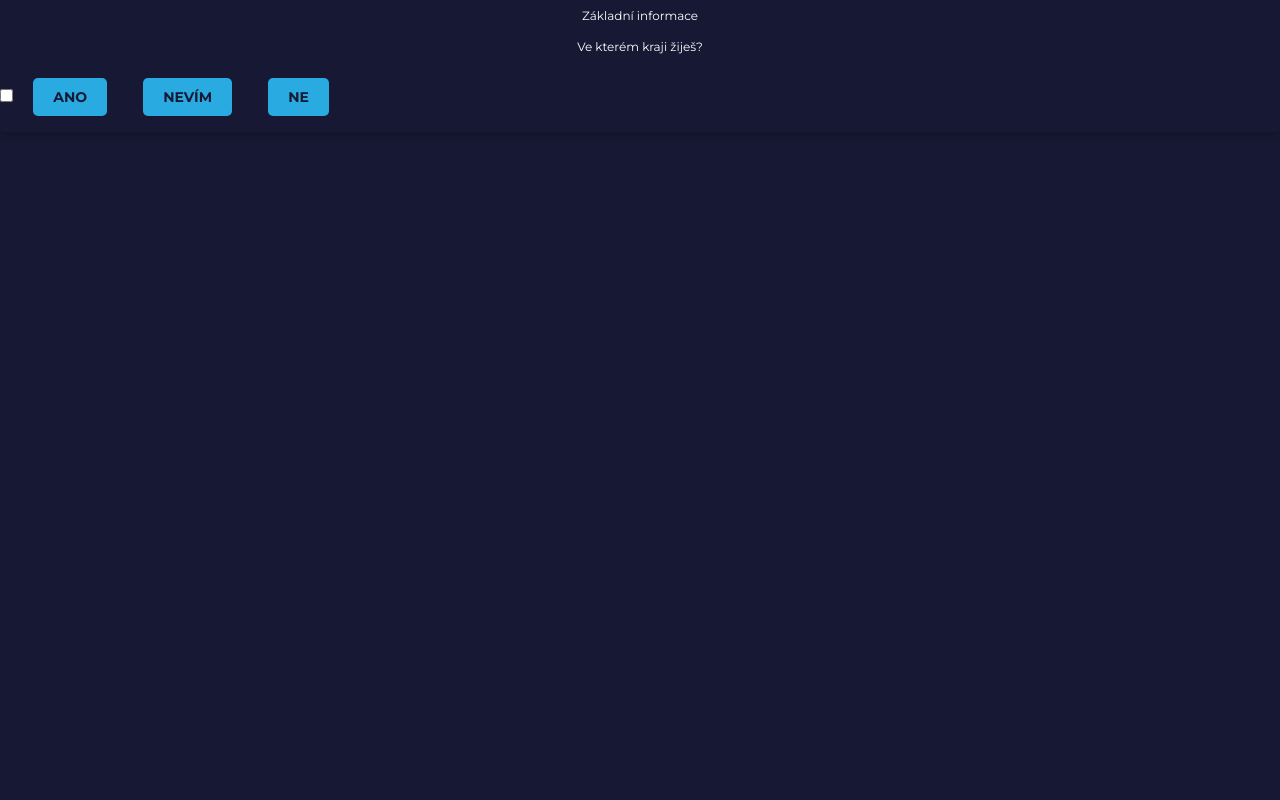
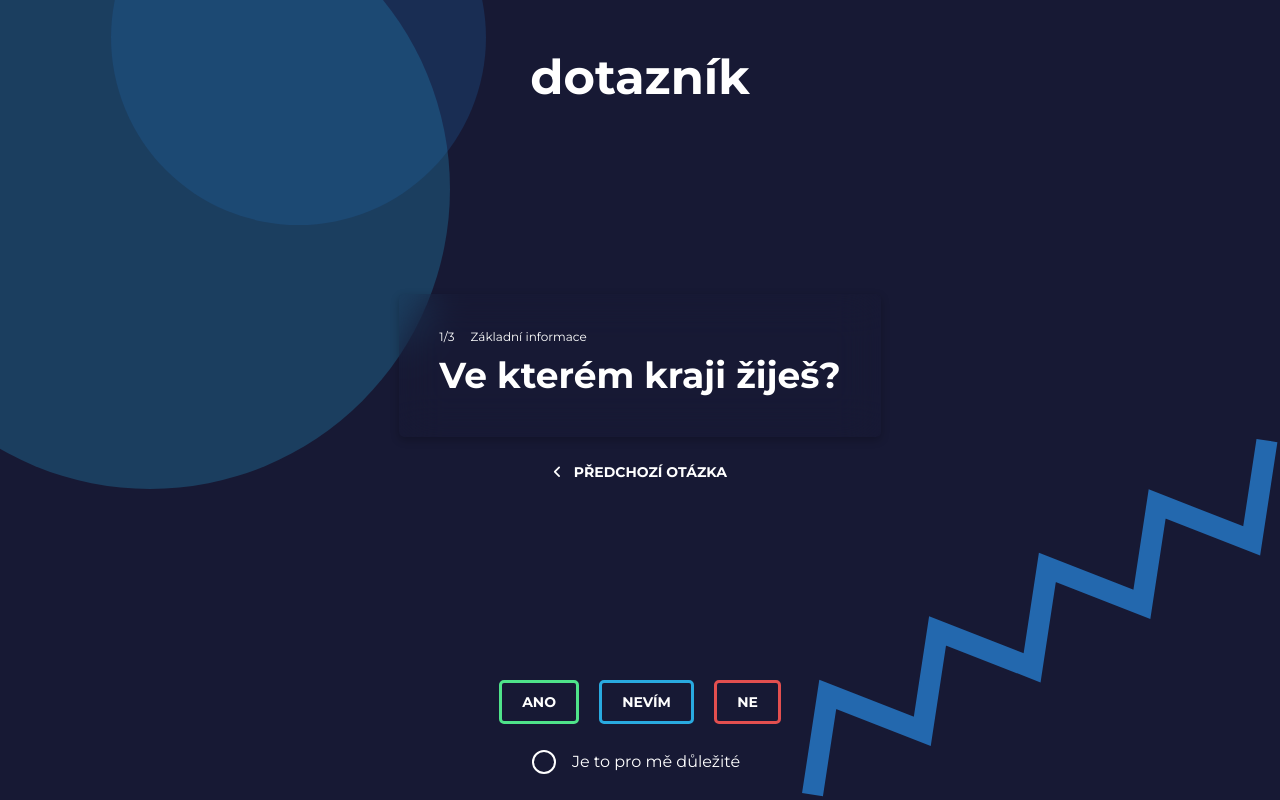
Before and after one commit to The-SDs/kampak, a SvelteKit app: page /questionnaire in a window 1280 px wide. Built offline with nearby package versions, Linux system fonts and the light colour scheme.

Commit message:
questionnaire styles

```diff
--- a/src/app.css
+++ b/src/app.css
@@ -24,7 +24,7 @@ body {
 }
 
 h1 {
-  font-size: 48px;
+  font-size: 36px;
   font-weight: 700;
   padding: 16px;
 }
@@ -49,6 +49,10 @@ button {
   transition: 100ms;
   margin: 16px;
   cursor: pointer;
+  font-weight: 700;
+}
+#question-text {
+  font-size: 36px;
   font-weight: 700;
 }
 
@@ -90,10 +94,16 @@ a {
   .background-element {
     width: 162px;
   }
+  #question-text {
+    font-size: 18px;
+  }
 }
 @media only screen and (min-width: 1201px) {
   h1 {
     font-size: 48px;
+  }
+  #question-text {
+    font-size: 36px;
   }
   h2 {
     font-size: 28px;
--- a/src/routes/+layout.svelte
+++ b/src/routes/+layout.svelte
@@ -1,5 +1,20 @@
 <script lang="ts">
-    import '../app.css';
+    import "../app.css";
 </script>
+<div id="page">
+<img class="background-element" src="/media/circles.svg" alt="" />
+<img class="background-element" id="spring-1" src="/media/spring.svg" alt="" />
+</div>
+<slot />
 
-<slot />
+<style>
+    .background-element {
+        position: absolute;
+        z-index: -1;
+    }
+    #spring-1 {
+        position: absolute;
+        right: 0%;
+        bottom: 0%;
+    }
+</style>
--- a/src/routes/questionnaire/+page.svelte
+++ b/src/routes/questionnaire/+page.svelte
@@ -1,5 +1,6 @@
 <script lang="ts">
   import questionnaire from "$lib/questionnaire.json";
+  import "@fortawesome/fontawesome-free/css/all.css";
   let { sections } = questionnaire;
 
   $: sectionIndex = 0;
@@ -43,29 +44,227 @@
   }
 </script>
 
-<form id="questions" action="" method="post" on:submit|preventDefault={submit}>
-  <span>{section.name}</span>
-  <span>{question.question}</span>
+<div id="questinnaire-container">
+  <h1 id="title">dotazník</h1>
+  <form
+    id="questions"
+    action=""
+    method="post"
+    on:submit|preventDefault={submit}
+  >
+    {#if !isFinal}
       <div>
+        <span>{questionIndex + 1}/{section.questions.length}</span><span>
+          {section.name}</span
+        >
+      </div>
+      <span id="question-text">{question.question}</span>
+    {/if}
+    <div>
+      {#if isFinal}
+        <div id="done-container">
+          <span>Úspěšně jste dokončil test.</span>
+          <button type="submit">Dokončit</button>
+        </div>
+      {/if}
+    </div>
+  </form>
+  <button id="back-button"
+    ><i class="fa-solid fa-angle-left"></i> předchozí otázka</button
+  >
+
+  {#if !isFinal}
+    <div id="options">
+      <div id="option-buttons">
+        <button
+          id="yes-button"
+          type="button"
+          on:click={() => nextQuestion("Ano")}>Ano</button
+        >
+        <button
+          id="unknown-button"
+          type="button"
+          on:click={() => nextQuestion("Nevím")}>Nevím</button
+        >
+        <button id="no-button" type="button" on:click={() => nextQuestion("Ne")}
+          >Ne</button
+        >
+      </div>
+      <label id="interest-container">
+        <div class="custom-checkbox">
           <input
             type="checkbox"
             on:change={toggleImportant}
             bind:checked={isImportant}
           />
-    <button type="button" on:click={() => nextQuestion("Ano")}>Ano</button>
-    <button type="button" on:click={() => nextQuestion("Nevím")}>Nevím</button>
-    <button type="button" on:click={() => nextQuestion("Ne")}>Ne</button>
-    {#if isFinal}
-      <button type="submit">Dokončit</button>
+          <span class="checkmark"></span>
+        </div>
+        <span id="checkbox-text">Je to pro mě důležité</span>
+      </label>
+    </div>
   {/if}
 </div>
-</form>
 
 <style>
+  /* Skryjeme výchozí checkbox */
+  .custom-checkbox input[type="checkbox"] {
+    opacity: 0;
+    cursor: pointer;
+  }
+
+  #interest-container {
+    display: flex;
+    align-items: center; /* Vertikální vycentrování */
+    justify-content: center;
+    margin: 8px;
+    cursor: pointer;
+    height: 100dvh;
+  }
+
+  /* Vytvoříme kruhový tvar pro náš vlastní checkbox */
+  .custom-checkbox {
+    display: inline-block;
+    position: relative;
+    width: 24px;
+    height: 24px;
+  }
+
+  #checkbox-text {
+    margin-left: 16px;
+    font-size: 16px;
+    line-height: 24px;
+    display: flex;
+    align-items: center;
+  }
+
+  .custom-checkbox .checkmark {
+    margin: 0;
+    position: absolute;
+    top: 0;
+    left: 0;
+    width: 20px;
+    height: 20px;
+    border-radius: 50%;
+    background-color: transparent;
+    border: 2px solid #ffffff; /* Okraj checkboxu */
+    transition: 0.1s;
+  }
+
+  /* Při zaškrtnutí zobrazíme malou tečku */
+  .custom-checkbox input[type="checkbox"]:checked + .checkmark::after {
+    content: "";
+    position: absolute;
+    width: 13px; /* Velikost tečky */
+    height: 13px;
+    background-color: var(--accent-color); /* Barva tečky */
+    border-radius: 50%;
+    top: 50%;
+    left: 50%;
+    transform: translate(-50%, -50%); /* Centrování tečky */
+  }
+
+  #no-button {
+    border: solid #e34f4f;
+    background-color: transparent;
+    color: var(--text-color);
+    transition: 100ms;
+  }
+  #no-button:hover {
+    background-color: #e34f4f7d;
+  }
+  #yes-button {
+    border: solid #4fe38a;
+    background-color: transparent;
+    color: var(--text-color);
+    transition: 100ms;
+  }
+  #yes-button:hover {
+    background-color: #4fe38a78;
+  }
+
+  #unknown-button {
+    border: solid var(--accent-color);
+    background-color: transparent;
+    color: var(--text-color);
+    transition: 100ms;
+  }
+  #unknown-button:hover {
+    background-color: var(--muted-color);
+  }
+
+  /* Možnosti pro tlačítka */
+  #options button {
+    margin: 0 8px;
+  }
+
+  #title {
+    position: absolute;
+    top: 32px;
+  }
+
+  #questinnaire-container {
+    width: 100dvw;
+    height: 100dvh;
+    overflow: hidden;
+    display: flex;
+    flex-direction: column;
+    justify-content: center;
+    align-items: center;
+  }
+
   #questions {
+    min-width: 300px;
+    max-width: 800px;
     display: flex;
     flex-direction: column;
     border-radius: 5px;
+    padding: 32px;
+    margin: 0px;
     box-shadow: rgba(0, 0, 0, 0.24) 0px 3px 8px;
+    backdrop-filter: Blur(20px);
+    background-color: color-mix(var(--primary-color), trasparent, 50%);
+  }
+
+  #done-container {
+    display: flex;
+    flex-direction: column;
+  }
+
+  #options {
+    display: flex;
+    height: 120px;
+    align-items: center;
+    justify-content: space-around;
+    flex-direction: column;
+    position: absolute;
+    bottom: 0;
+    width: 100%;
+  }
+
+  #back-button {
+    background: transparent;
+    color: var(--text-color);
+  }
+
+  #back-button i {
+    font-size: 14px;
+  }
+  @media (max-width: 480px) {
+    #options {
+      height: 220px;
+    }
+    #option-buttons {
+      display: flex;
+      flex-direction: column;
+    }
+    #option-buttons button {
+      width: 220px;
+      align-items: center;
+      margin: 8px;
+    }
+
+    #title {
+      font-size: 2em; /* Adjust title size */
+    }
   }
 </style>
```
Also changed, not shown: src/routes/+page.svelte (+11 -23 lines), src/routes/questionnaire/+page.server.ts (line endings or trailing spaces). Lines whose indentation alone changed are shown as unchanged.
